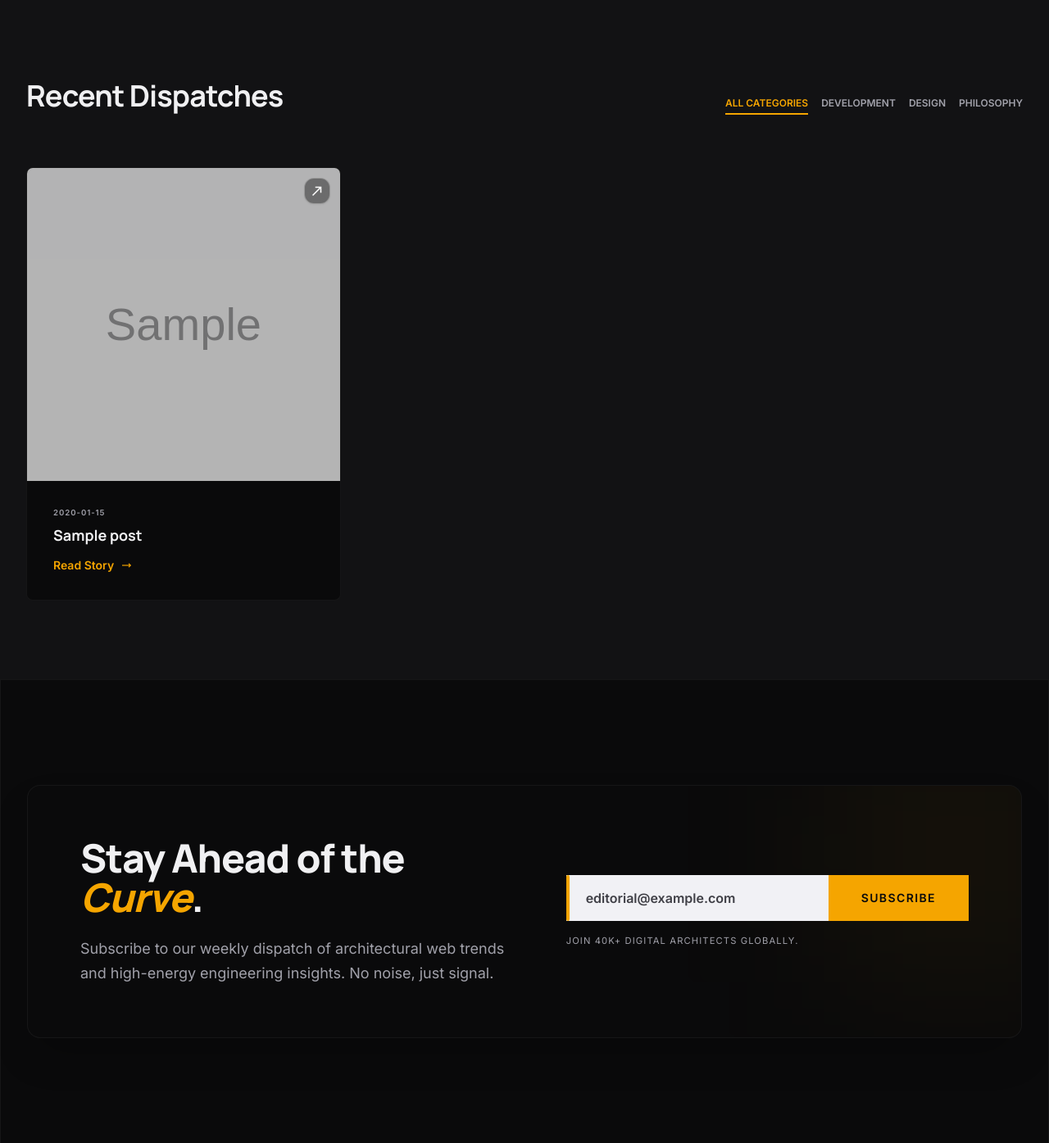
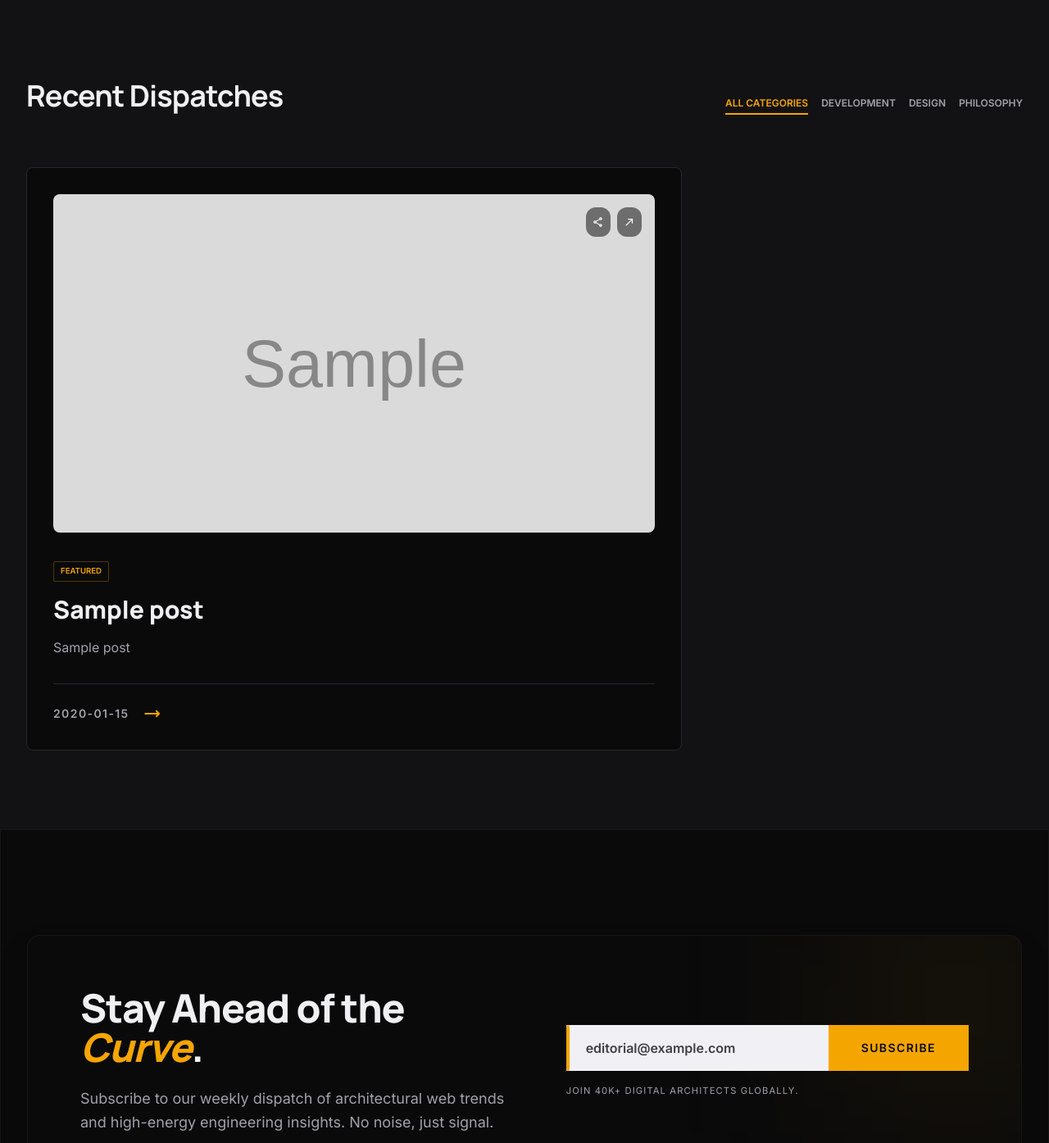
Before and after one commit to ayush3739/Blog-Website, a Flask app: page / in a window 1280 px wide. Shown: the part 1209-2604 px from the top of the page at 82% size. Run offline with Flask 3, Linux system fonts and the light colour scheme; tables that the repository leaves empty hold one stand-in row (values such as "Sample post"); grey boxes marked "Sample" are stand-in pictures; some libraries are stand-ins or nearby versions.

Commit message:
Add all-posts page with search and sorting functionality; update navigation links

```diff
--- a/main.py
+++ b/main.py
@@ -6,7 +6,7 @@ from flask_gravatar import Gravatar
 from flask_login import UserMixin, login_user, LoginManager, current_user, logout_user, login_required
 from flask_sqlalchemy import SQLAlchemy
 from sqlalchemy.orm import relationship, DeclarativeBase, Mapped, mapped_column
-from sqlalchemy import Integer, String, Text, ForeignKey, DateTime, Boolean
+from sqlalchemy import Integer, String, Text, ForeignKey, DateTime, Boolean, or_
 from functools import wraps
 from werkzeug.security import generate_password_hash, check_password_hash
 from forms import CreatePostForm,RegisterForm,LoginForm,CommentForm
@@ -215,11 +215,41 @@ def logout():
 
 @app.route('/')
 def get_all_posts():
-    result = db.paginate(db.select(BlogPost).order_by(BlogPost.date.desc()), per_page=5)
+    result = db.paginate(db.select(BlogPost).order_by(BlogPost.date.desc()), per_page=10)
     # AJAX request — return only the posts partial, not the full page
     if request.headers.get('X-Requested-With') == 'XMLHttpRequest':
         return render_template("_posts.html", all_posts=result, logged_in=current_user.is_authenticated)
     return render_template("index.html", all_posts=result, logged_in=current_user.is_authenticated)
+
+
+@app.route('/all-posts')
+def all_posts():
+    # Get parameters
+    page = request.args.get('page', 1, type=int)
+    q = request.args.get('q', '', type=str)
+    sort_by = request.args.get('sort', 'newest', type=str)
+
+    # Base query
+    query = db.select(BlogPost)
+
+    # Apply search filter
+    if q:
+        search_term = f"%{q}%"
+        query = query.where(or_(
+            BlogPost.title.ilike(search_term),
+            BlogPost.subtitle.ilike(search_term)
+        ))
+
+    # Apply sorting
+    if sort_by == 'oldest':
+        query = query.order_by(BlogPost.date.asc())
+    else:
+        query = query.order_by(BlogPost.date.desc()) # Default to newest
+
+    # Pagination
+    posts = db.paginate(query, page=page, per_page=10)
+
+    return render_template("all-posts.html", posts=posts, q=q, sort=sort_by, logged_in=current_user.is_authenticated)
 
 
 @app.route("/post/<int:post_id>",methods=["GET","POST"])
--- a/templates/index.html
+++ b/templates/index.html
@@ -20,9 +20,9 @@
         </p>
         <div class="flex items-center gap-4">
           <button class="bg-[#F5A500] text-[#402b00] dark:text-[#1e1400] px-8 py-4 font-bold rounded-sm shadow-lg hover:translate-y-[-2px] hover:brightness-110 transition-all snap-ooze">Latest Editions</button>
-          <button class="archive-btn font-bold px-8 py-4 flex items-center gap-2 transition-all duration-300 border" style="color:var(--color-on-surface)">
+          <a href="{{ url_for('all_posts') }}" class="archive-btn font-bold px-8 py-4 flex items-center gap-2 transition-all duration-300 border" style="color:var(--color-on-surface)">
             View Archive <span class="material-symbols-outlined accent-color group-hover:translate-x-1 transition-transform">arrow_forward</span>
-          </button>
+          </a>
         </div>
       </div>
       <div class="md:col-span-4 hidden md:block">
@@ -50,7 +50,7 @@
           </h2>
           <div class="w-24 h-2 bg-[#F5A500]"></div>
         </div>
-        <a class="flex items-center gap-2 text-sm font-bold transition-all group pb-1" style="color:var(--color-on-surface)" href="#">
+        <a class="flex items-center gap-2 text-sm font-bold transition-all group pb-1" style="color:var(--color-on-surface)" href="{{ url_for('all_posts') }}">
           View Archive <span class="material-symbols-outlined text-lg accent-color group-hover:translate-x-1 transition-transform">arrow_forward</span>
         </a>
       </div>
@@ -85,6 +85,7 @@
   </section>
 
   <!-- ══ RECENT DISPATCHES (Bento Grid) ══ -->
+
   <section class="dispatches-section py-24">
     <div class="max-w-7xl mx-auto px-8">
       <div class="flex flex-col md:flex-row justify-between items-baseline mb-16 gap-4">
@@ -97,46 +98,72 @@
         </div>
       </div>
 
-      <!-- Dynamic posts grid -->
       {% if all_posts.items %}
       <div class="grid grid-cols-1 md:grid-cols-3 gap-8">
-        {% for post in all_posts.items %}
-        <a href="{{ url_for('show_post', post_id=post.id) }}" class="card-base rounded-xl overflow-hidden group transition-all">
-          <div class="aspect-square overflow-hidden relative" style="background-color:var(--color-surface-container-high)">
-            <img class="w-full h-full object-cover grayscale opacity-80 group-hover:scale-105 group-hover:grayscale-0 transition-all duration-700"
-                 src="{{ post.img_url }}"
-                 alt="{{ post.title }}"/>
-            <div class="absolute top-3 right-3 flex gap-2">
-              <span class="w-8 h-8 rounded-full bg-black/40 backdrop-blur-md border border-white/30 flex items-center justify-center text-white hover:text-[#F5A500] transition-all shadow-sm">
-                <span class="material-symbols-outlined text-lg">north_east</span>
-              </span>
+        <!-- Featured Post (spans 2 columns) -->
+        {% set featured = all_posts.items[0] if all_posts.items|length > 0 else None %}
+        {% set sidebar1 = all_posts.items[1] if all_posts.items|length > 1 else None %}
+        {% set sidebar2 = all_posts.items[2] if all_posts.items|length > 2 else None %}
+
+        {% if featured %}
+        <a href="{{ url_for('show_post', post_id=featured.id) }}" class="md:col-span-2 bg-[var(--color-background)] p-8 rounded-xl border border-[var(--color-outline-variant)] flex flex-col h-full group transition-all overflow-hidden">
+          <div class="relative overflow-hidden rounded-xl aspect-[16/9] mb-8">
+            <img alt="{{ featured.title }}" class="w-full h-full object-cover grayscale transition-all duration-700 group-hover:grayscale-0 group-hover:scale-105" src="{{ featured.img_url }}"/>
+            <div class="absolute top-4 right-4 flex gap-2">
+              <span class="material-symbols-outlined text-white bg-black/50 p-2 rounded-full backdrop-blur-md text-sm">share</span>
+              <span class="material-symbols-outlined text-white bg-black/50 p-2 rounded-full backdrop-blur-md text-sm">north_east</span>
             </div>
           </div>
-          <div class="p-8">
-            <span class="text-[0.6rem] font-black tracking-widest uppercase mb-2 block" style="color:var(--color-on-surface-variant)">{{ post.date }}</span>
-            <h4 class="text-lg font-headline font-bold mb-4 leading-tight" style="color:var(--color-on-surface)">{{ post.title }}</h4>
-            <span class="text-sm font-bold flex items-center gap-2 group-hover:gap-3 transition-all accent-color">Read Story <span class="material-symbols-outlined text-sm">trending_flat</span></span>
+          <div class="mt-auto">
+            <span class="inline-block px-2 py-1 border border-[#F5A500]/30 text-[#F5A500] text-[0.6rem] font-bold rounded-sm mb-4">FEATURED</span>
+            <h3 class="text-3xl font-headline font-extrabold mb-4 group-hover:text-[#F5A500] transition-colors" style="color:var(--color-on-surface)">{{ featured.title }}</h3>
+            <p class="text-on-surface-variant mb-8 line-clamp-2" style="color:var(--color-on-surface-variant)">{{ featured.subtitle }}</p>
+            <div class="flex items-center gap-4 pt-6 border-t border-[var(--color-outline-variant)]">
+              <span class="text-sm font-bold uppercase tracking-widest" style="color:var(--color-on-surface-variant)">{{ featured.date }}</span>
+              <span class="material-symbols-outlined accent-color">trending_flat</span>
+            </div>
           </div>
         </a>
-        {% endfor %}
+        {% endif %}
+
+        <!-- Sidebar Posts -->
+        <div class="flex flex-col gap-8">
+          {% if sidebar1 %}
+          <a href="{{ url_for('show_post', post_id=sidebar1.id) }}" class="bg-[var(--color-background)] p-8 rounded-xl border border-[var(--color-outline-variant)] group flex flex-col justify-between transition-all overflow-hidden">
+            <div class="relative">
+              <span class="inline-block px-2 py-1 border border-[#F5A500]/30 text-[#F5A500] text-[0.6rem] font-bold rounded-sm mb-4">RECENT</span>
+              <div class="absolute top-0 right-0 flex gap-2">
+                <span class="material-symbols-outlined text-white bg-black/50 p-2 rounded-full backdrop-blur-md text-sm">share</span>
+                <span class="material-symbols-outlined text-white bg-black/50 p-2 rounded-full backdrop-blur-md text-sm">north_east</span>
+              </div>
+              <h3 class="text-xl font-headline font-bold mb-4 group-hover:text-[#F5A500] transition-colors" style="color:var(--color-on-surface)">{{ sidebar1.title }}</h3>
+              <p class="text-sm" style="color:var(--color-on-surface-variant)">{{ sidebar1.subtitle }}</p>
+            </div>
+            <div class="mt-8 flex justify-between items-center text-[0.65rem] font-bold uppercase tracking-widest" style="color:var(--color-on-surface-variant)">
+              <span>{{ sidebar1.date }}</span>
+              <span class="material-symbols-outlined accent-color">north_east</span>
+            </div>
+          </a>
+          {% endif %}
+          {% if sidebar2 %}
+          <a href="{{ url_for('show_post', post_id=sidebar2.id) }}" class="bg-[var(--color-background)] p-8 rounded-xl border border-[var(--color-outline-variant)] group flex flex-col justify-between transition-all overflow-hidden">
+            <div class="relative">
+              <span class="inline-block px-2 py-1 border border-[#F5A500]/30 text-[#F5A500] text-[0.6rem] font-bold rounded-sm mb-4">RECENT</span>
+              <div class="absolute top-0 right-0 flex gap-2">
+                <span class="material-symbols-outlined text-white bg-black/50 p-2 rounded-full backdrop-blur-md text-sm">share</span>
+                <span class="material-symbols-outlined text-white bg-black/50 p-2 rounded-full backdrop-blur-md text-sm">north_east</span>
+              </div>
+              <h3 class="text-xl font-headline font-bold mb-4 group-hover:text-[#F5A500] transition-colors" style="color:var(--color-on-surface)">{{ sidebar2.title }}</h3>
+              <p class="text-sm" style="color:var(--color-on-surface-variant)">{{ sidebar2.subtitle }}</p>
+            </div>
+            <div class="mt-8 flex justify-between items-center text-[0.65rem] font-bold uppercase tracking-widest" style="color:var(--color-on-surface-variant)">
+              <span>{{ sidebar2.date }}</span>
+              <span class="material-symbols-outlined accent-color">north_east</span>
+            </div>
+          </a>
+          {% endif %}
+        </div>
       </div>
-
-      <!-- Pagination -->
-      {% if all_posts.has_prev or all_posts.has_next %}
-      <div class="flex justify-center items-center gap-4 mt-12">
-        {% if all_posts.has_prev %}
-        <a href="{{ url_for('get_all_posts', page=all_posts.prev_num) }}" class="px-6 py-3 font-bold border transition-all hover:bg-[#F5A500] hover:text-[#392700] hover:border-[#F5A500]" style="color:var(--color-on-surface);border-color:var(--color-outline-variant)">
-          <span class="material-symbols-outlined text-sm">arrow_back</span> Previous
-        </a>
-        {% endif %}
-        <span class="text-sm font-bold" style="color:var(--color-on-surface-variant)">Page {{ all_posts.page }} of {{ all_posts.pages }}</span>
-        {% if all_posts.has_next %}
-        <a href="{{ url_for('get_all_posts', page=all_posts.next_num) }}" class="px-6 py-3 font-bold border transition-all hover:bg-[#F5A500] hover:text-[#392700] hover:border-[#F5A500]" style="color:var(--color-on-surface);border-color:var(--color-outline-variant)">
-          Next <span class="material-symbols-outlined text-sm">arrow_forward</span>
-        </a>
-        {% endif %}
-      </div>
-      {% endif %}
       {% endif %}
     </div>
   </section>
--- a/templates/partials/header.html
+++ b/templates/partials/header.html
@@ -5,7 +5,7 @@
       <a id="nav-logo" class="text-2xl font-black tracking-tighter font-headline" href="{{ url_for('get_all_posts') }}">Blog<span class="text-[#F5A500]">Py</span></a>
       <div class="hidden md:flex gap-6 items-center">
         <a class="{% if request.endpoint == 'get_all_posts' %}nav-link-active{% else %}nav-link{% endif %} font-headline tracking-tight font-bold" href="{{ url_for('get_all_posts') }}">Home</a>
-        <a class="{% if request.endpoint == 'show_post' %}nav-link-active{% else %}nav-link{% endif %} font-headline tracking-tight font-bold" href="{{ url_for('get_all_posts') }}">Posts</a>
+        <a class="{% if request.endpoint == 'show_post' %}nav-link-active{% else %}nav-link{% endif %} font-headline tracking-tight font-bold" href="{{ url_for('all_posts') }}">Posts</a>
         <a class="{% if request.endpoint == 'about' %}nav-link-active{% else %}nav-link{% endif %} font-headline tracking-tight font-bold" href="{{ url_for('about') }}">About</a>
         <a class="{% if request.endpoint == 'contact' %}nav-link-active{% else %}nav-link{% endif %} font-headline tracking-tight font-bold" href="{{ url_for('contact') }}">Contact</a>
       </div>
```
Also changed, not shown: templates/all-posts.html (added, +113 -0 lines).
